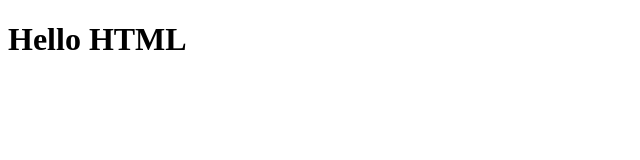
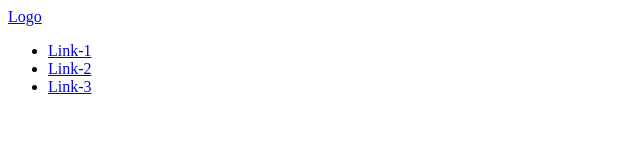
Before and after one commit to yevhen-atlasov/717-html, a plain HTML site: page index.html in a window 1280 px wide. Shown: the whole page, without its empty margins (0-640 px from the left). Drawn offline with Linux system fonts and the light colour scheme.

Commit message:
Added header

```diff
--- a/index.html
+++ b/index.html
@@ -7,6 +7,21 @@
     <title>Hello HTML</title>
 </head>
 <body>
-    <h1>Hello HTML</h1>
+    <header>
+        <nav>
+            <a href="./index.html">Logo</a>
+            <ul>
+                <li>
+                    <a href="#">Link-1</a>
+                </li>
+                <li>
+                    <a href="#">Link-2</a>
+                </li>
+                <li>
+                    <a href="#">Link-3</a>
+                </li>
+            </ul>
+        </nav>
+    </header>
 </body>
 </html>
```
